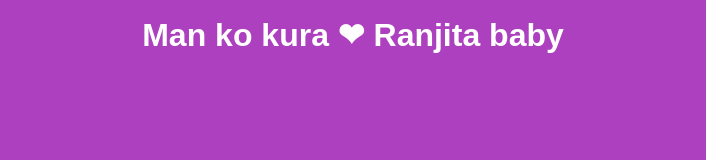
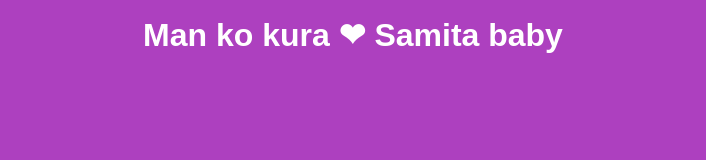
Before and after one commit to rkobroo/Zanish-Love-porpose-, a plain HTML site: page yes.html in a window 1280 px wide. Shown: the top 160 px of the page, without its empty margins (287-993 px from the left). Drawn offline with nearby package versions, Linux system fonts and the light colour scheme.

Commit message:
Update yes.html

```diff
--- a/yes.html
+++ b/yes.html
@@ -12,7 +12,7 @@
 </head>
 <body>
     <header>
-        <h1>Man ko kura ❤ Ranjita baby</h1>
+        <h1>Man ko kura ❤ Samita baby</h1>
       </header>
       <div class="container">
         <ul></ul>
```
